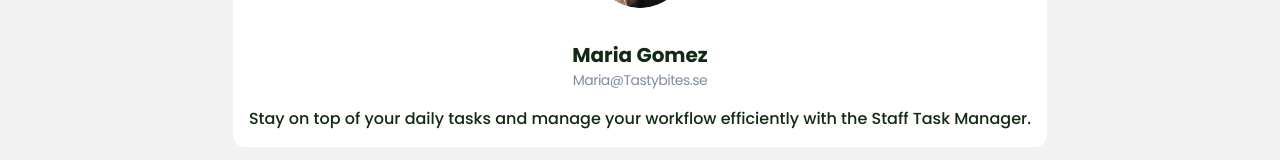
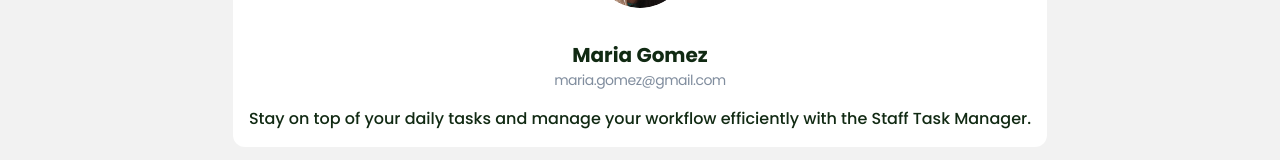
Before and after one commit to FirePants-TastyBites/frontend, a React (Vite) app: page /staff in a window 1280 px wide. Shown: the part 187-347 px from the top of the page. Built offline with nearby package versions, Linux system fonts and the light colour scheme; no server answers.

Commit message:
Changed email on staff landing

```diff
--- a/src/components/StaffProfile/index.jsx
+++ b/src/components/StaffProfile/index.jsx
@@ -5,7 +5,7 @@ const StaffProfile = () => (
       <img className="profile-picture" src="/maria.png" alt="Profile" />
       <section className="profile-details">
         <p className="profile-name">Maria Gomez</p>
-        <p className="profile-email">Maria@Tastybites.se</p>
+        <p className="profile-email">maria.gomez@gmail.com</p>
       </section>
       <p className="profile-description">
         Stay on top of your daily tasks and manage your workflow efficiently
```
